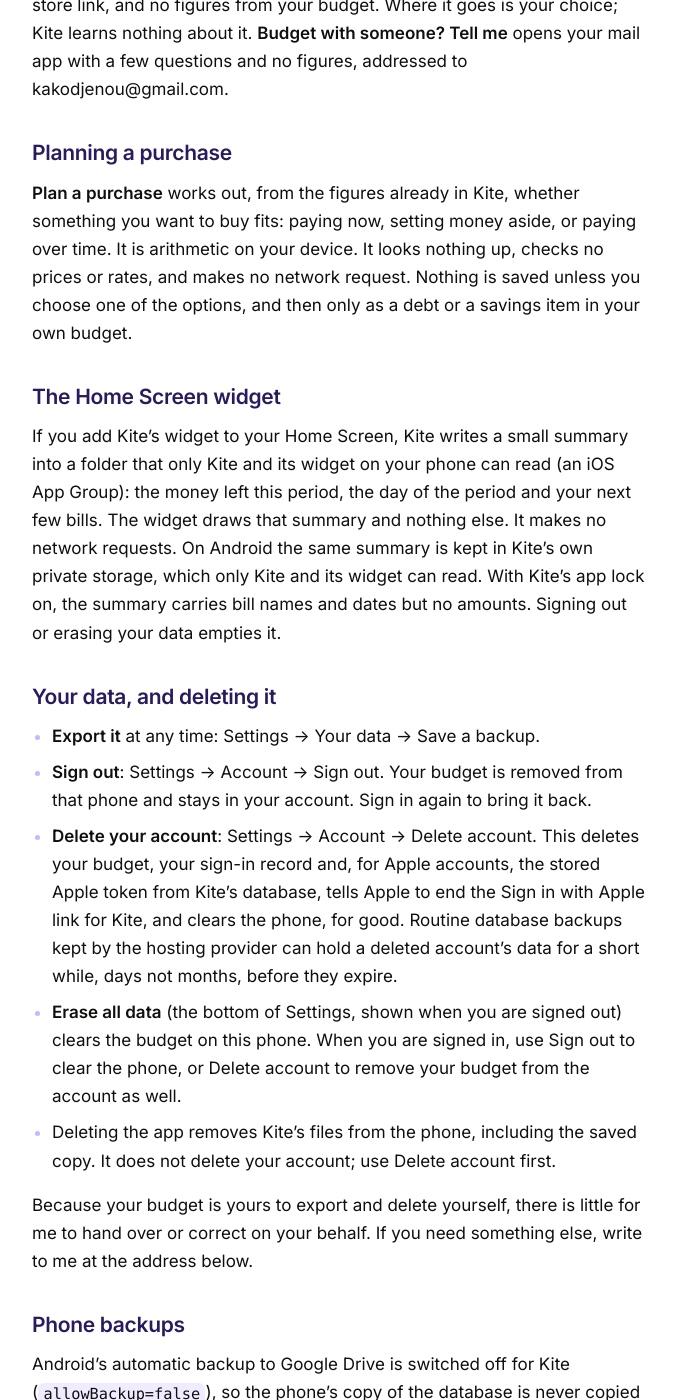
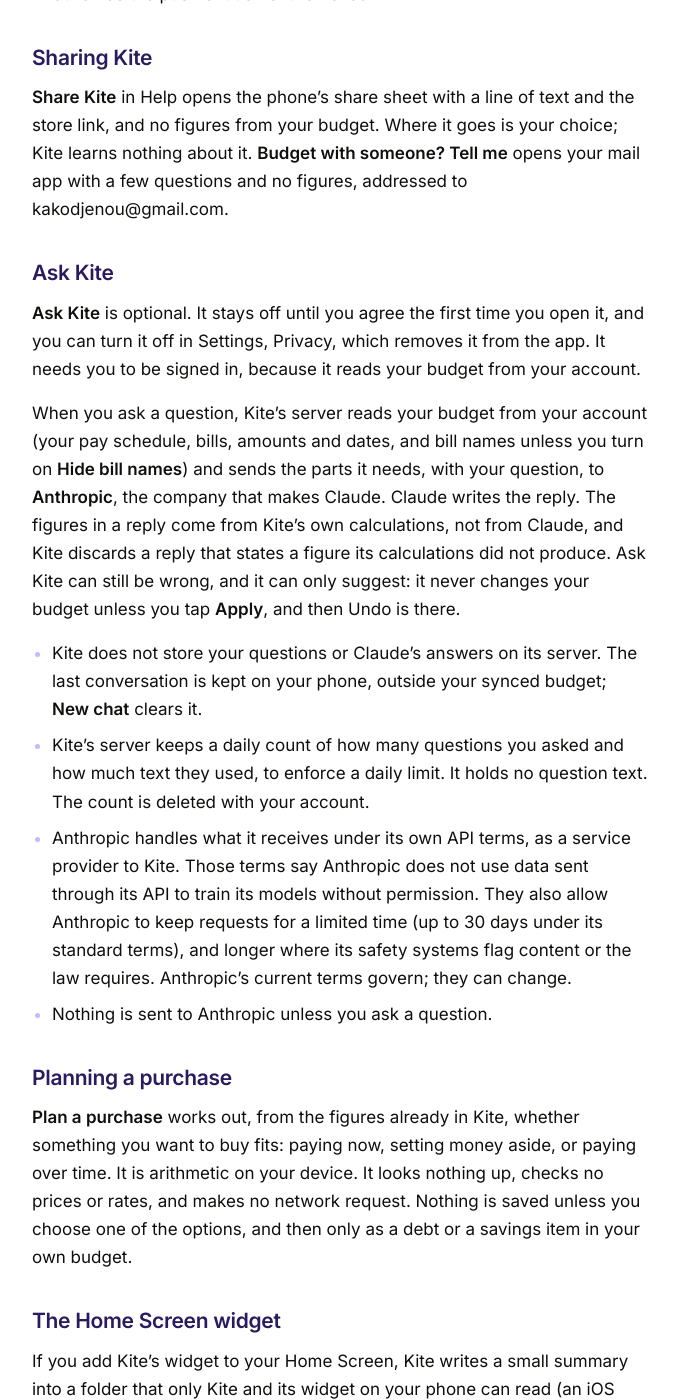
Before and after one commit to Shlados/kite-support, a Jekyll site: the page built from privacy.md, in a window 1280 px wide and 1400 px high, scrolled down 3704 px. Shown: the whole window, without its empty margins (300-978 px from the left). Built offline with Jekyll 4.4.1, drawn with Linux system fonts in a browser that asks for light colours; some of the changed text lies outside the part shown.

Commit message:
Privacy: Ask Kite section (optional, Anthropic as service provider, what is and is not stored)

```diff
--- a/privacy.md
+++ b/privacy.md
@@ -10,7 +10,7 @@ _Last updated: 21 November 2026_
 
 Kite has accounts. You sign in with Apple or Google so your budget opens on any
 phone. Kite does not ask for your bank logins, has no analytics and no
-advertising, and never sells or shares your data.
+advertising, and never sells your data or shares it for advertising or tracking.
 
 ## What Kite stores, and where
 
@@ -72,6 +72,7 @@ budget saved under the other.
   restore it from Settings, Your data. It is kept for 30 days and removed
   sooner if you delete your account or erase all data. It never leaves the
   phone.
+- **A question to Ask Kite**, only if you turn it on and ask: your question and the parts of your budget needed to answer go to Anthropic through Kite's server, as described under Ask Kite below.
 - An **email you send**. **Email support** in the app opens your own mail app
   with the message started, addressed to kakodjenou@gmail.com. What you write
   reaches me, along with two lines naming the app version and your operating
@@ -139,6 +140,35 @@ store link, and no figures from your budget. Where it goes is your choice; Kite
 learns nothing about it. **Budget with someone? Tell me** opens your mail app
 with a few questions and no figures, addressed to kakodjenou@gmail.com.
 
+## Ask Kite
+
+**Ask Kite** is optional. It stays off until you agree the first time you open
+it, and you can turn it off in Settings, Privacy, which removes it from the app.
+It needs you to be signed in, because it reads your budget from your account.
+
+When you ask a question, Kite's server reads your budget from your account (your
+pay schedule, bills, amounts and dates, and bill names unless you turn on **Hide
+bill names**) and sends the parts it needs, with your question, to **Anthropic**,
+the company that makes Claude. Claude writes the reply. The figures in a reply
+come from Kite's own calculations, not from Claude, and Kite discards a reply
+that states a figure its calculations did not produce. Ask Kite can still be
+wrong, and it can only suggest: it never changes your budget unless you tap
+**Apply**, and then Undo is there.
+
+- Kite does not store your questions or Claude's answers on its server. The last
+  conversation is kept on your phone, outside your synced budget; **New chat**
+  clears it.
+- Kite's server keeps a daily count of how many questions you asked and how much
+  text they used, to enforce a daily limit. It holds no question text. The count
+  is deleted with your account.
+- Anthropic handles what it receives under its own API terms, as a service
+  provider to Kite. Those terms say Anthropic does not use data sent through its
+  API to train its models without permission. They also allow Anthropic to keep
+  requests for a limited time (up to 30 days under its standard terms), and
+  longer where its safety systems flag content or the law requires. Anthropic's
+  current terms govern; they can change.
+- Nothing is sent to Anthropic unless you ask a question.
+
 ## Planning a purchase
 
 **Plan a purchase** works out, from the figures already in Kite, whether
```
